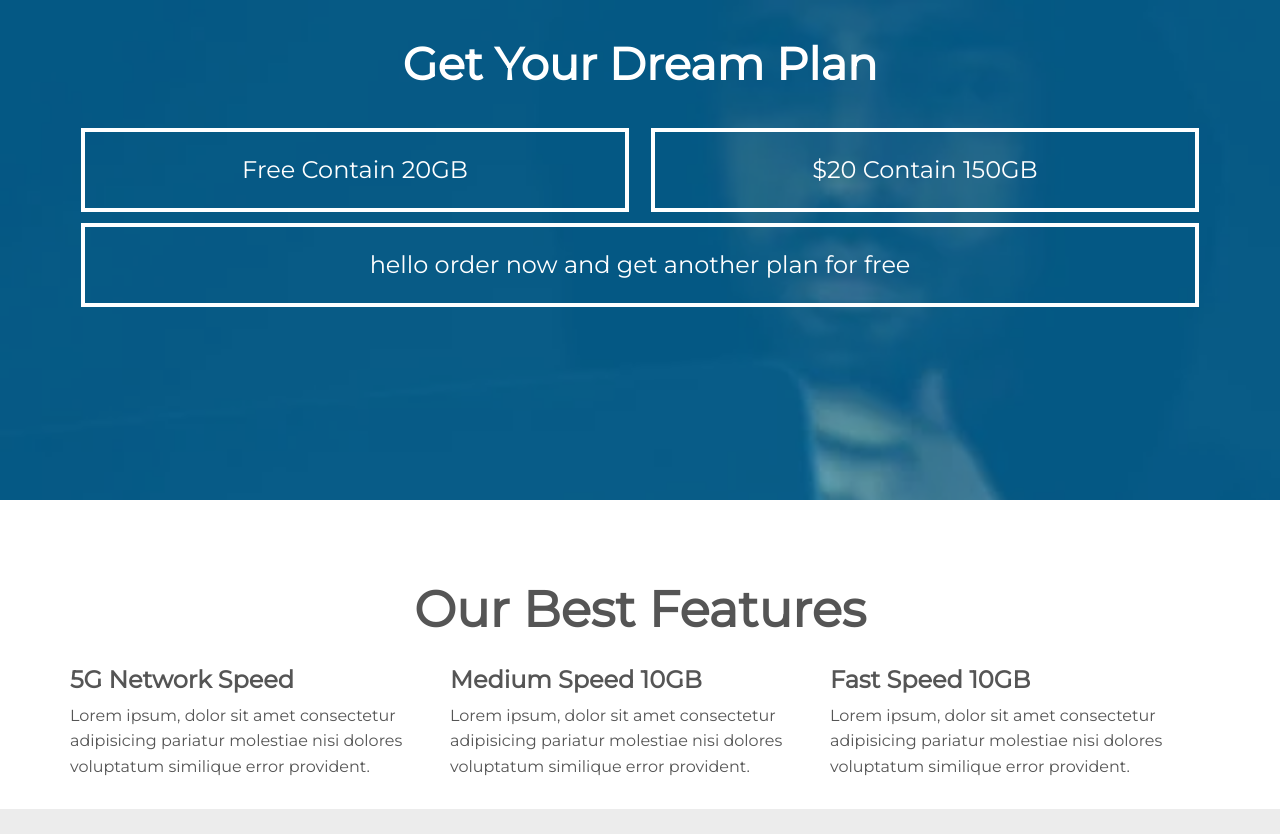
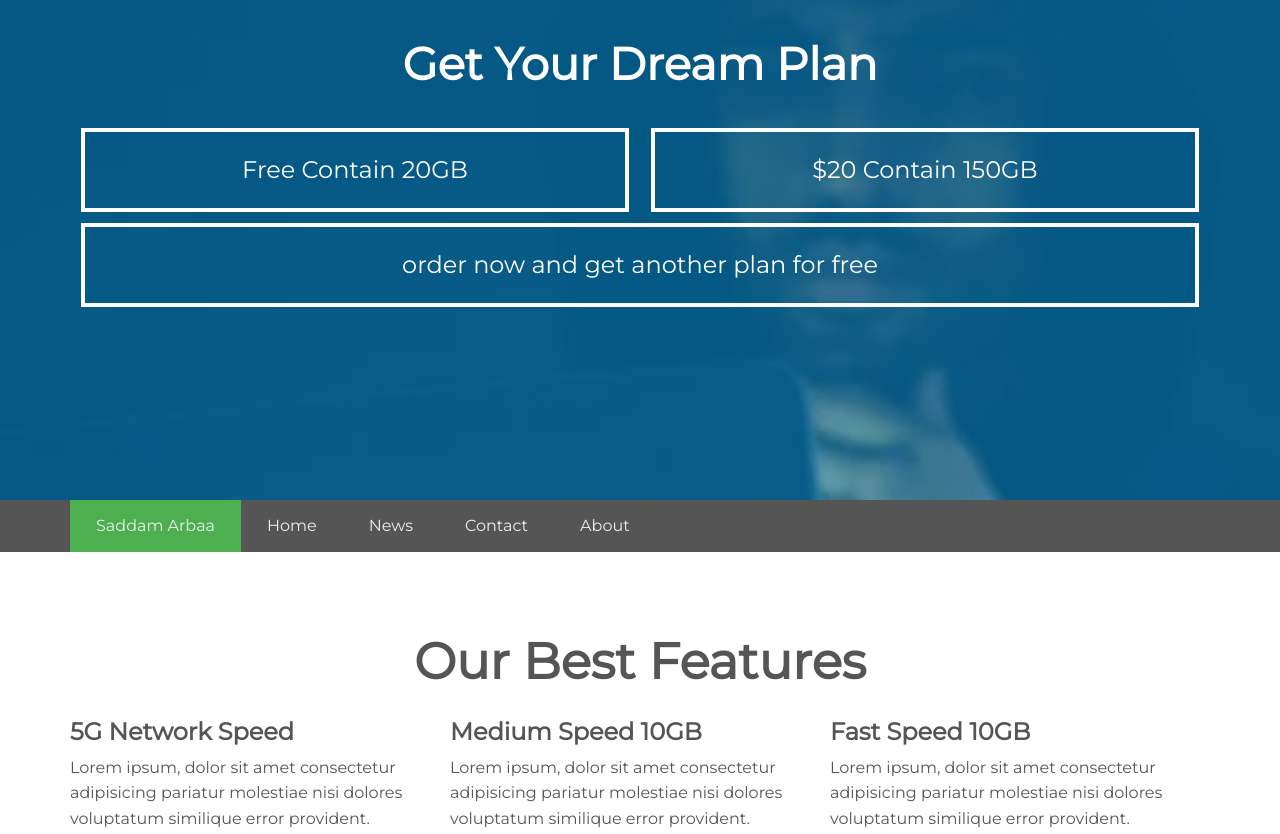
Before and after one commit to saddamarbaa/project_responsive_webside_without_framework, a plain HTML site: page index.html in a window 1280 px wide. Shown: the top 834 px of the page. Drawn offline with Linux system fonts and the light colour scheme.

Commit message:
added nav bar

```diff
--- a/css/main.css
+++ b/css/main.css
@@ -32,7 +32,6 @@
 body {
   font-family: "Montserrat", sans-serif;
   line-height: 1.5;
-  height: 6000px; /* for testing will be remove */
 }
 
 /* ====== End Global Rules ======*/
@@ -94,6 +93,45 @@ body {
 }
 
 /* ====== End Header ======*/
+
+/* ====== Start Top Navigation Bar ======*/
+nav {
+  background-color: var(--grey);
+}
+
+nav ul.topnav {
+  margin: 0;
+  padding: 0;
+  height: 100%;
+  overflow: auto;
+}
+
+nav ul.topnav li {
+  list-style: none;
+  display: inline-block;
+}
+
+nav ul.topnav li.active {
+  background-color: var(--green);
+  cursor: pointer;
+  color: white;
+}
+
+nav ul.topnav li a {
+  display: block;
+  color: #666;
+  text-align: center;
+  text-decoration: none;
+  color: #000;
+  color: var(--greyE);
+  padding: 14px 26px;
+}
+
+nav ul.topnav a:hover:not(.active) {
+  background-color: var(--red);
+}
+
+/* ====== End Top Navigation Bar ======*/
 
 /* ====== Start features Section ======*/
 
@@ -478,6 +516,39 @@ body {
 
 /* ====== End Proudct Imformation  Section ======*/
 
+/* ====== End Proudct Imformation  Section ======*/
+
+/* ====== Start Footer Section ======*/
+
+.footer {
+  background-color: var(--Grey4);
+  color: var(--white);
+}
+
+.footer .copyright,
+.footer .design {
+  padding: 20px;
+  text-align: center;
+}
+/* Imformation Section Media Queries */
+
+/* Small Screen Rules  */
+@media (max-width: 767px) {
+  .footer .copyright,
+  .footer .design {
+    width: 100%;
+    float: none;
+  }
+}
+
+@media (min-width: 768px) {
+  .footer .copyright,
+  .footer .design {
+    width: 50%;
+  }
+}
+/* ====== End Footer  Section ======*/
+
 /* ====== Start the General Media Queries(Add a Breakpoint) ======*/
 
 /*====== Small Screen Rules (If the screen size is 677px or smaller ) ======*/
--- a/index.html
+++ b/index.html
@@ -29,13 +29,27 @@
 
         <!-- hidden class -->
         <div class="order hidden-xm">
-          hello order now and get another plan for free
+          order now and get another plan for free
         </div>
       </div>
     </div>
   </div>
+  <!-- End Header -->
 
-  <!-- End Header -->
+  <!-- Start Top Navigation Bar -->
+  <nav>
+    <div class="container">
+      <ul class="topnav">
+        <li class="active name float-left"><a href="#home" class="active">Saddam Arbaa</a></li>
+        <li class="float-left"><a href="#home">Home</a></li>
+        <li class="float-left"><a href="#news">News</a></li>
+        <li class="float-left"><a href="#contact">Contact</a></li>
+        <li class="float-left"><a href="#about">About</a></li>
+      </ul>
+    </div>
+  </nav>
+
+  <!-- End Top Navigation Bar -->
 
   <!-- Start features Section -->
 
@@ -308,6 +322,24 @@
 
   <!-- End Proudct Imformation  Section -->
 
+  <!-- for clearfix -->
+  <div class="clearfix"></div>
+
+  <!-- Start Footer -->
+
+  <div class="footer">
+    <div class="container">
+      <div class="copyright float-left">&copy;Copright To SaddamArbaa.IE 2020</div>
+      <div class="design float-left">Designed By Saddam Arbaa</div>
+
+      <!-- for clearfix -->
+      <div class="clearfix"></div>
+
+    </div>
+  </div>
+
+  <!-- End Footer -->
+
   <!-- jQuery  file -->
   <script src="js/jquery-3.5.1.min.js"></script>
   <!-- main js file -->
```
